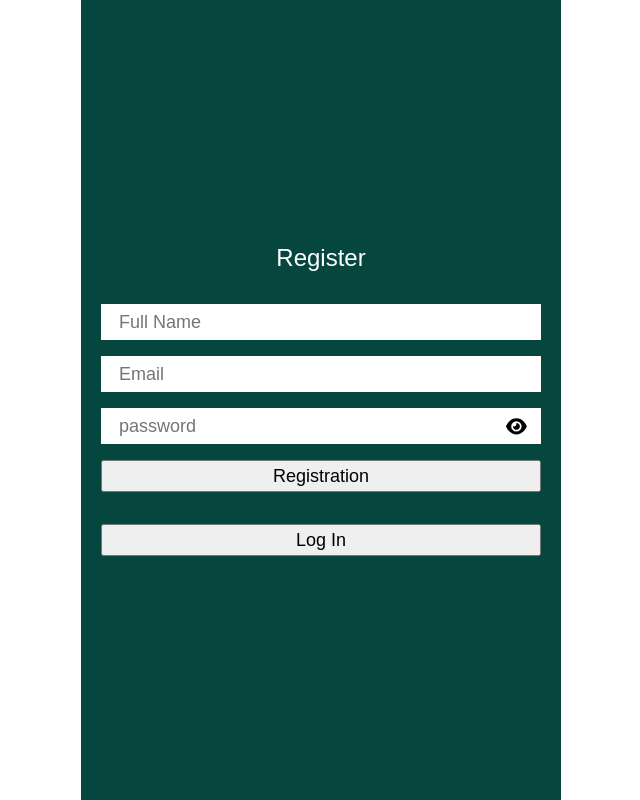
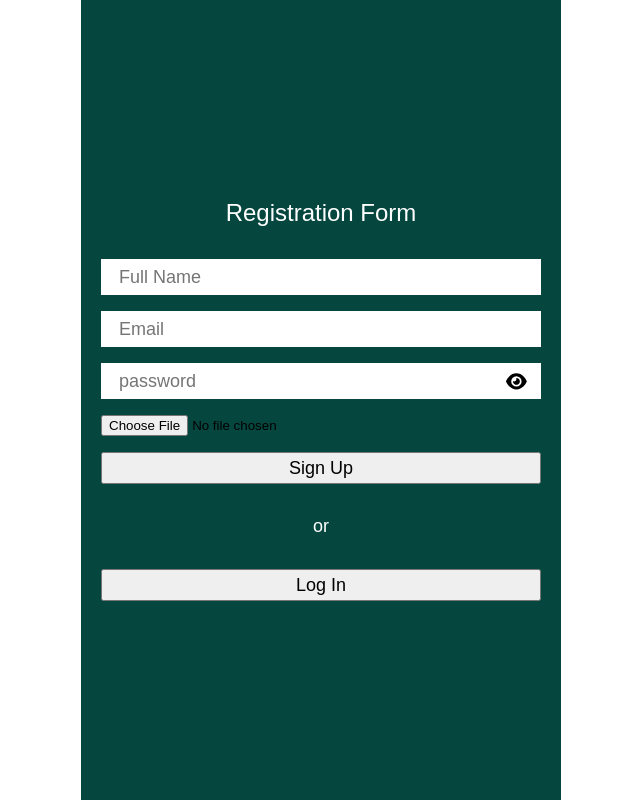
Before and after one commit to rahatsikderpro/Chatting-Website, a React (Vite) app: page / in a window 1280 px wide. Both pictures are taken after a click on the button "Sign Up". Shown: the whole page, without its empty margins (319-959 px from the left). Built offline with nearby package versions, Linux system fonts and the light colour scheme; no server answers.

Commit message:
profile and chat list img added

```diff
--- a/src/Chat_list.jsx
+++ b/src/Chat_list.jsx
@@ -38,7 +38,7 @@ console.log("loggeduser", loggeduser)
             const filteredLoggedUser = usersList.find(user => user.userID === loggedUserID);
             setUsers(filteredUsers);
             setLoggedUser(filteredLoggedUser);
-            setCurrentUser(filteredLoggedUser.fullName);
+            setCurrentUser(filteredLoggedUser);
         });
         return () => unsub();
     }, [loggedUserID]);
@@ -54,7 +54,7 @@ console.log("loggeduser", loggeduser)
                             style={{ cursor: "pointer" }}
                         >
                             <div className="chat_item">
-                                <img className="chat_avatar" src="/Chat_Pic_1.jpg" />
+                                <img className="chat_avatar" src={user.profile_image_url || "/Chat_Pic_1.jpg"} />
                                 <div className="chat_info">
                                     <div className="chat_name">{user.fullName}</div>
                                     <div className="chat_last-message">Hey, what's up?</div>
--- a/src/Contex/UserContex.js
+++ b/src/Contex/UserContex.js
@@ -2,6 +2,7 @@ import { createContext, useState } from "react";
 
 export const UserContext = createContext(null)
 export const LoggedUserContext = createContext(null)
+export const LoggedUserUrlContext = createContext(null)
 export const UserEmailContext = createContext(null)
 export const UserIDContext = createContext(null)
 export const SelectedUserIDContext = createContext(null)
--- a/src/Header.jsx
+++ b/src/Header.jsx
@@ -9,6 +9,7 @@ function Header(){
     const {setSelectedUserIDContext1} = useContext(SelectedUserIDContext)
     const Auth = getAuth();
     const {currentUser, setCurrentUser} = useContext(LoggedUserContext);
+    console.log ("currentUser Headerr", currentUser);
     const handleLogout = async () => {
         try {
 
@@ -27,9 +28,11 @@ function Header(){
     return(
         <header>
             <nav className="nav_Bar">
-                <div>
-                    <div>Pic:{currentUser}</div>
+                <div className="nav_Bar_info">
+                    <img className="header_avatar" src={currentUser?.profile_image_url || "/Chat_Pic_1.jpg"} />
+                    <div>{currentUser?.fullName || "Name"}</div>
                 </div>
+
                 <div className="nav_BarIcon">
                     {/* <div><FaCamera/></div>
                     <div><FaSistrix/></div>
--- a/src/Inbox_Chat/inbox_body/Inbox_body.jsx
+++ b/src/Inbox_Chat/inbox_body/Inbox_body.jsx
@@ -7,22 +7,25 @@ import { FaCamera } from "react-icons/fa6";
 // import "../../Database/Main_Message_Logic.jsx";
 // // import "../../Database/firebase.js";
 
-import { useEffect, useState, useRef } from "react";
+import { useEffect, useState, useRef, useContext } from "react";
 import { db } from "../../Database/firebase.js";
 import { collection, addDoc, query, orderBy, onSnapshot, serverTimestamp } from "firebase/firestore";
 // import { FaFaceGrin, FaPaperclip, FaCamera, FaPaperPlane } from "react-icons/fa6";
 import styles from './Inbox_body.module.css'
 // import styles from "./Chat.module.css"; // your CSS module
 import { useParams } from "react-router-dom";
+import { LoggedUserContext } from "../../Contex/UserContex.js"
+
 
 function Inbox_Main() {
-
 
     const [text, setText] = useState("");
     const messagesEndRef = useRef(null);
     const senderID = Number(localStorage.getItem('loggedUserID')); //Get = from "Login page >> Local Storage"
     const  receiverID  = Number(localStorage.getItem('receiverID'))
     let loggeduserID = senderID;
+    const {currentUser, setCurrentUser} = useContext(LoggedUserContext);
+
 
     function create_newchatID(user1, user2){
         const sorted = [user1, user2].sort((a, b) => a - b);
@@ -80,12 +83,16 @@ function Inbox_Main() {
                 ? styles.messege_right
                 : styles.messege_left;
             return (
-              <div key={msg.id} className={`${msgClass} messagesStyle`}>
-                <div>{msg.message}</div>
-              </div>
+              <>
+                <div key={msg.id} className={`${msgClass} messagesStyle`}>
+                  <div>{msg.message}</div>
+
+                </div>
+
+              </>
             );
           })}
-
+          <div>nemw: {currentUser.fullName}</div>
           <div ref={messagesEndRef} />
         </div>
       </div>
--- a/src/Login_Authentication/Login_Page.jsx
+++ b/src/Login_Authentication/Login_Page.jsx
@@ -1,4 +1,4 @@
-import { useState, useEffect, useContext } from "react";
+import { useState, useEffect, useContext, useRef } from "react";
 import styles from './Login_Page.module.css'
 import { FaEye, FaEyeSlash } from "react-icons/fa6";
 import { getAuth, onAuthStateChanged, signInWithEmailAndPassword, createUserWithEmailAndPassword, signOut} from "firebase/auth";
@@ -27,9 +27,10 @@ function Login_Page () {
 
 
     //registration with Profile Photo
-    const cloudName = 'drwrqg1zj';
-    const unsignedUploadPreset = 'images';
+    const cloudName = 'dctbbdfng';
+    const unsignedUploadPreset = 'Profiles';
     // *********** Upload file to Cloudinary ******************** //
+    const fileRef = useRef(null);
     function uploadFile(file) {
         const url = `https://api.cloudinary.com/v1_1/${cloudName}/image/upload`;
         const fd = new FormData();
@@ -109,6 +110,17 @@ function Login_Page () {
     const handleregister = async (e) => {
         e.preventDefault();
         try {
+            //send to firebase database
+            const file = fileRef.current.files[0];  // get the selected file
+            //const file = fileRef.current?.files?.[0] || null;
+            let receivedurl = "";
+            console.log("Selected file:", file);
+            console.log("receivedurl", receivedurl);                    // prepare variable to store the URL
+            if (file) {
+                receivedurl = await uploadFile(file); // call uploadFile and wait for URL
+
+            }
+
             const userinfo = await createUserWithEmailAndPassword(auth, email, password);
             console.log("User registered in Auth:", userinfo.user.email);
 
@@ -128,27 +140,25 @@ function Login_Page () {
                     newChatID = maxChatID + 1; // increment
             }
 
-            //send to firebase database
-            const file = fileRef.current.files[0];  // get the selected file
-            let receivedurl = "";                    // prepare variable to store the URL
-            if (file) {
-                receivedurl = await uploadFile(file); // call uploadFile and wait for URL
-            }
+
             const newUser = await addDoc(collection(db, "users"), {
-                email: userinfo.user.email,
-                fullName: FullName,      // from top state
-                userID: newChatID,
-                picurl: receivedurl,
+                    email: userinfo.user.email,
+                    fullName: FullName,      // from top state
+                    userID: newChatID,
+                    profile_image_url: receivedurl
             });
             console.log("✅ User registered with Firestore ID:", newUser.id, "and ChatID:", newChatID);
+            setregistrationstate(false)
+            handleLogin(e);
 
-            setregistrationstate(false)
+
         } catch (error) {
                 console.error("Registration failed:", error.message);
                 setErrorText(firebaseErrorMessage(error.code));
             }
-        handleLogin(e);
     }
+
+
     const showReg =  ()=>{
         setregistrationstate(true)
 
@@ -178,7 +188,7 @@ function Login_Page () {
          return (
             <div>
                 <div className={styles.mainContainer}>
-                    <div className={styles.loginText}>Register</div>
+                    <div className={styles.loginText}>Registration Form</div>
                     <form onSubmit={handleregister} >
                         <div className={styles.loginSection}>
                             <input
@@ -205,10 +215,16 @@ function Login_Page () {
                                 />
                                 <div  onClick={togglePassword} className={styles.eyeicon}> {showPassword ? <FaEyeSlash /> : <FaEye />}</div>
                             </div>
-                            <button className={styles.regBtn}>Registration</button>
+                            <input
+                                type="file"
+                                accept="image/*"
+                                ref={fileRef}
+                            />
+                            <button className={styles.regBtn}>Sign Up</button>
                             {showError && <p className="error">{showError}</p>}
                         </div>
                     </form>
+                    <div className={styles.orClass}>or</div>
                     <button className={styles.loginBtn} onClick={showLogin}>Log In</button>
                 </div>
 
@@ -246,6 +262,7 @@ function Login_Page () {
 
                     </div>
                 </form>
+                <div className={styles.orClass}>or</div>
                 <button className={styles.regBtn} onClick={showReg}>Sign Up</button>
             </div>
 
--- a/src/Login_Authentication/Login_Page.module.css
+++ b/src/Login_Authentication/Login_Page.module.css
@@ -61,3 +61,10 @@
     font-size: 18px;
     cursor: pointer;
 }
+.orClass{
+    display: flex;
+    justify-content: center;
+    color: var(--text-color);
+    font-size: 18px;
+    text-align: center;
+}
--- a/src/index.css
+++ b/src/index.css
@@ -37,6 +37,19 @@ html, body {
   height: 8vh;
   position: fixed;
   background-color: var(--header-background-Color);
+}
+.nav_Bar_info{
+  display: flex;
+  flex-direction: row;
+  justify-content: center;
+  align-items: center;
+  gap: 0.8rem;
+}
+.header_avatar{
+  width: 50px;
+  height: 50px;
+  border-radius: 50%;
+  object-fit: cover;
 }
 .nav_BarIcon{
   display: flex;
@@ -97,7 +110,10 @@ html, body {
 
 }
 .chat_avatar {
+  width: 50px;
+  height: 50px;
   border-radius: 50%;
+  object-fit: cover;
 }
 
 
```
Also changed, not shown: src/App.jsx (+10 -3 lines).
